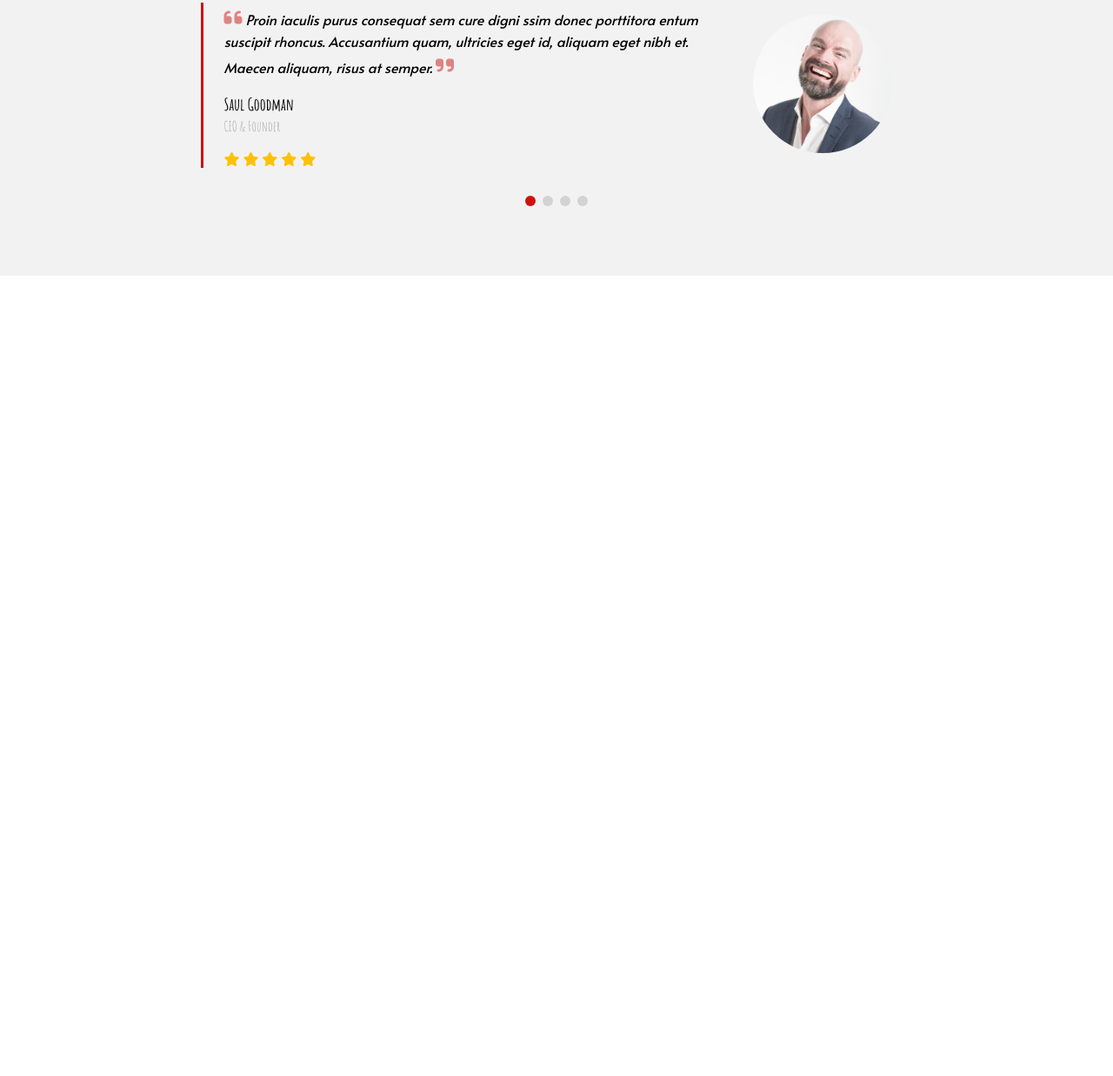
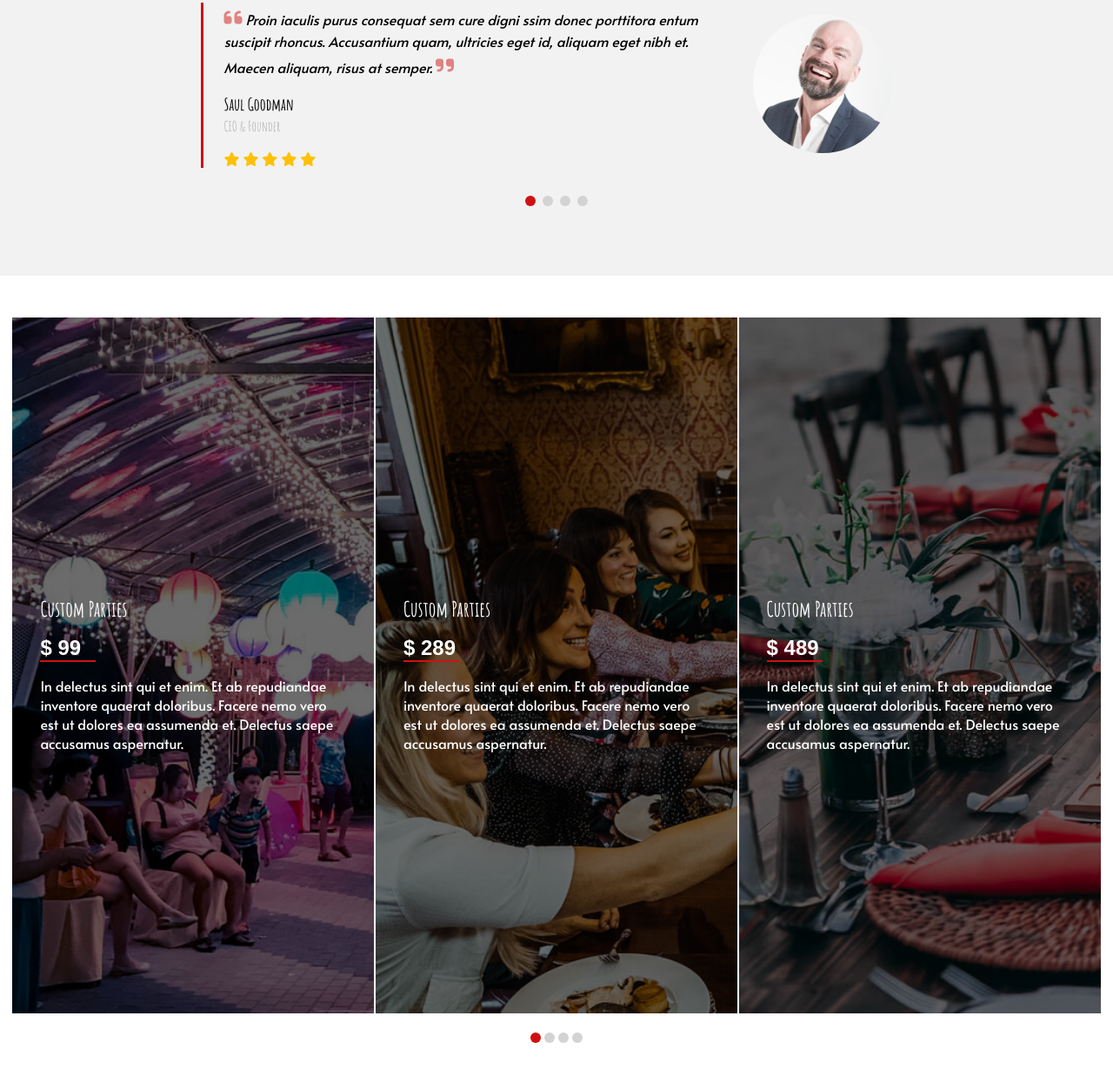
Before and after one commit to Yahya-Lerhni/Yahya-Lerhni-Pf-Dom, a plain HTML site: page index.html in a window 1280 px wide. Shown: the part 4150-5387 px from the top of the page at 87% size. Before the commit the page ends 4467 px from the top, so only its background shows below. Drawn offline with Linux system fonts and the light colour scheme; a web font is replaced by a local one.

Commit message:
main sec6

```diff
--- a/index.html
+++ b/index.html
@@ -356,6 +356,63 @@
             </div>
         </section>
         <!-- fin sec5 -->
+        <!-- sec6 -->
+        <section class="sec6">
+            <div class="sec6-container">
+                <div class="sec6-events events1">
+                <div class="opacity1">
+                    <h3>
+                        Custom Parties
+                    </h3>
+                    <h1>$ 99</h1>
+                    <p>In delectus sint qui et enim. Et ab repudiandae inventore quaerat doloribus. Facere nemo vero
+                        est ut dolores ea assumenda et. Delectus saepe accusamus aspernatur.</p>
+                </div>
+            </div>
+
+            <div class="sec6-events events2">
+                <div class="opacity1">
+                    <h3>
+                        Custom Parties
+                    </h3>
+                    <h1>$ 289</h1>
+                    <p>In delectus sint qui et enim. Et ab repudiandae inventore quaerat doloribus. Facere nemo vero
+                        est ut dolores ea assumenda et. Delectus saepe accusamus aspernatur.</p>
+                </div>
+            </div>
+
+
+            <div class="sec6-events events3">
+                <div class="opacity1">
+                    <h3>
+                        Custom Parties
+                    </h3>
+                    <h1>$ 489</h1>
+                    <p>In delectus sint qui et enim. Et ab repudiandae inventore quaerat doloribus. Facere nemo vero
+                        est ut dolores ea assumenda et. Delectus saepe accusamus aspernatur.</p>
+                </div>
+            </div>
+
+            <!-- <div class="sec6-events events4">
+                <div class="opacity1">
+                    <h3>
+                        Custom Parties
+                    </h3>
+                    <h1>$ 899</h1>
+                    <p>In delectus sint qui et enim. Et ab repudiandae inventore quaerat doloribus. Facere nemo vero
+                        est ut dolores ea assumenda et. Delectus saepe accusamus aspernatur.</p>
+                </div>
+            </div> -->
+         </div>
+          <div class="events-point">
+                    <span class="dot-event active"></span>
+                    <span class="dot-event"></span>
+                    <span class="dot-event"></span>
+                    <span class="dot-event"></span>
+                </div>
+        </section>
+        <!-- fin sec6 -->
+
     </main>
     <script src="./public/js/app.js"></script>
 </body>
--- a/public/css/app.css
+++ b/public/css/app.css
@@ -604,3 +604,95 @@ header>div>img {
     flex-direction: column;
     gap: 2rem;
 }
+.sec6{
+    display: flex;
+    flex-direction: column;
+    align-items: center;
+    padding: 3rem 0;
+    gap: 1rem;
+}
+.sec6-container{
+    display: flex;
+    justify-content: center;
+    align-items: center;
+    gap: 0.1rem;
+}
+
+.sec6-events{
+    width:30%;
+    height: 100vh;
+    display: flex;
+    flex-direction: column;
+    align-items: start;
+    gap: 1rem;
+}
+.sec6-events h3{
+    color: white;
+    font-family: "Amatic SC", sans-serif;
+    font-size: 1.5rem;
+}
+.opacity1 h1{
+    color: white;
+    font-family: Arial, Helvetica, sans-serif;
+    font-size: 1.5rem;
+    border-bottom: 2px solid #ce1212;
+    width: 4rem;
+}
+.sec6-events p{
+    color: white;
+    width: 22rem;
+}
+.opacity1{
+    background-color: rgba(0, 0, 0, 0.58);
+    width: 100%;
+    height: 100%;
+    display: flex;
+    flex-direction: column;
+    align-items: start;
+    gap: 1rem;
+    padding-top: 20rem;
+    padding-inline: 2rem;
+
+}
+.events1{
+    background-image: url(../images/events-1.jpg);
+    background-size: cover;
+    background-position: left;
+    width: 100%;
+}
+.events2{
+    background-image: url(../images/events-2.jpg);
+    background-size: cover;
+    background-position: left;
+    width: 100%;
+}
+.events3{
+    background-image: url(../images/events-3.jpg);
+    background-size: cover;
+    background-position: left;
+    width: 100%;
+}
+.events4{
+    background-image: url(../images/events-4.jpg);
+    background-size: cover;
+    background-position: left;
+    width: 100%;
+}
+.event-point {
+    display: flex;
+    justify-content: center;
+    gap: 0.5rem;
+}
+.dot-event {
+    height: 12px;
+    width: 12px;
+    background-color: #d3d3d3;
+    border-radius: 50%;
+    display: inline-block;
+    transition: background-color 0.3s;
+    cursor: pointer;
+}
+
+.dot-event.active {
+    background-color: #ce1212;
+}
```
